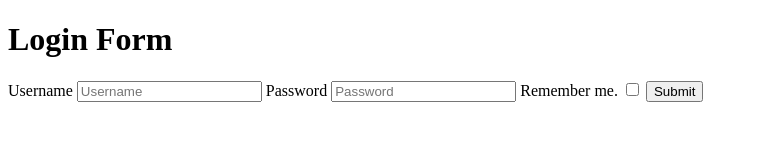
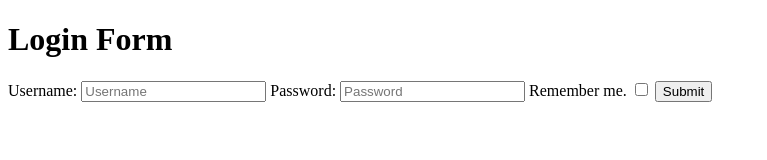
Before and after one commit to acciojob/remember-me-login-form-AKSHAT249, a website: page main.html in a window 1280 px wide. Shown: the full height of the page, 0-767 px from the left. Drawn offline with Linux system fonts and the light colour scheme.

Commit message:
created a submission

```diff
--- a/main.html
+++ b/main.html
@@ -10,10 +10,14 @@
 	<!-- the entire body must be written by student -->
 	<h1>Login Form</h1>
 	  <form>
-		  <label for="username">Username
-    <input type="text" placeholder="Username" id="username" /></label>
-		  <label for="password">Password
-    <input type="password" placeholder="Password" id="password" /></label>
+		  <label for="username">
+			  Username:
+		    <input type="text" placeholder="Username" id="username" />
+		  </label>
+		  <label for="password">
+			  Password:
+		    <input type="password" placeholder="Password" id="password" />
+		  </label>
     <label>
       Remember me.
     <input type="checkbox" id="checkbox" />
```
